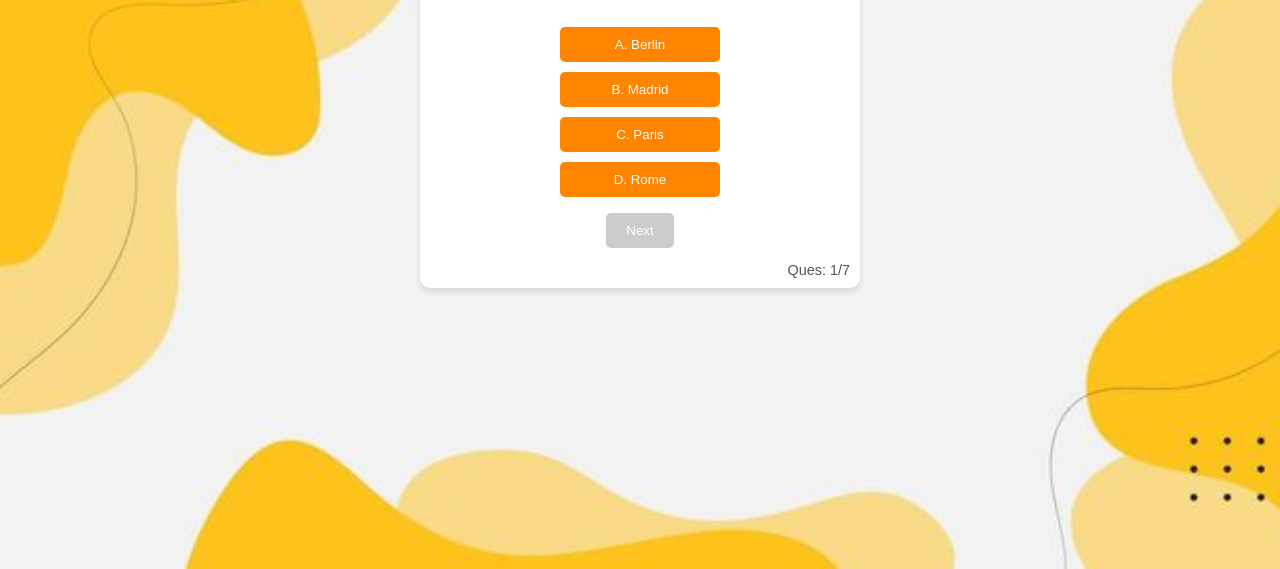
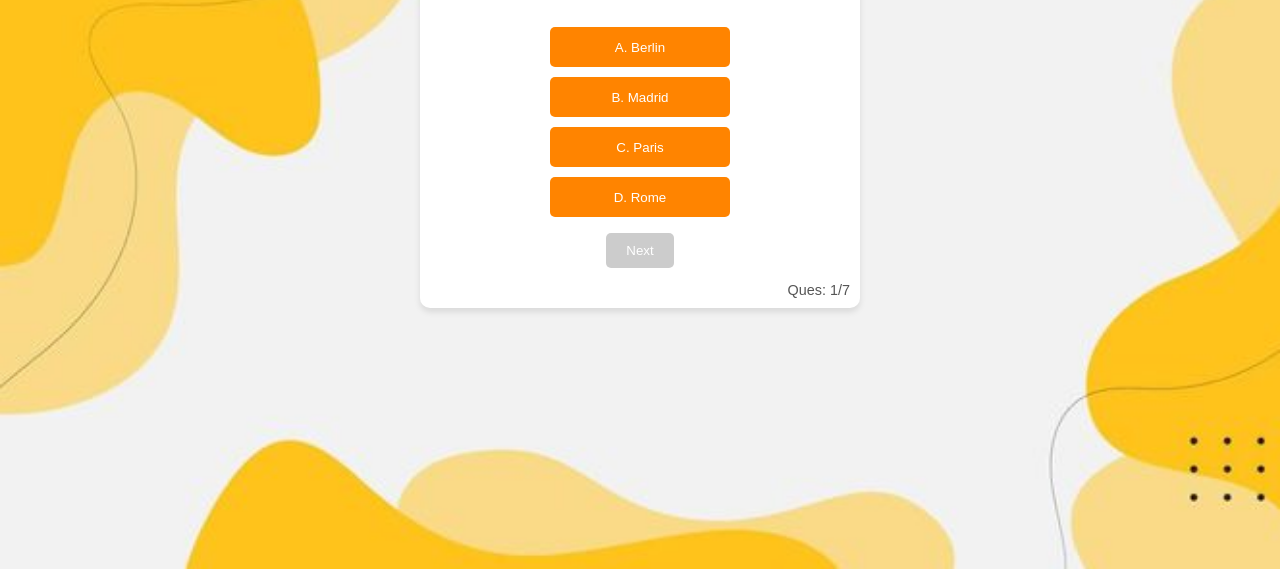
Before and after one commit to NeerajaJonnadula/Quizz, a plain HTML site: page index.html in a window 1280 px wide. Shown: the part 231-800 px from the top of the page. Drawn offline with Linux system fonts and the light colour scheme.

Commit message:
Update style.css

```diff
--- a/style.css
+++ b/style.css
@@ -51,8 +51,8 @@ h1{
 }
 .options li button {
     background-color: #ff8400;
-    width: 40%;
-    height: 35px;
+    width: 45%;
+    height: 40px;
 }
 .options li button:hover {
     background-color:  #f8bb05;
```
